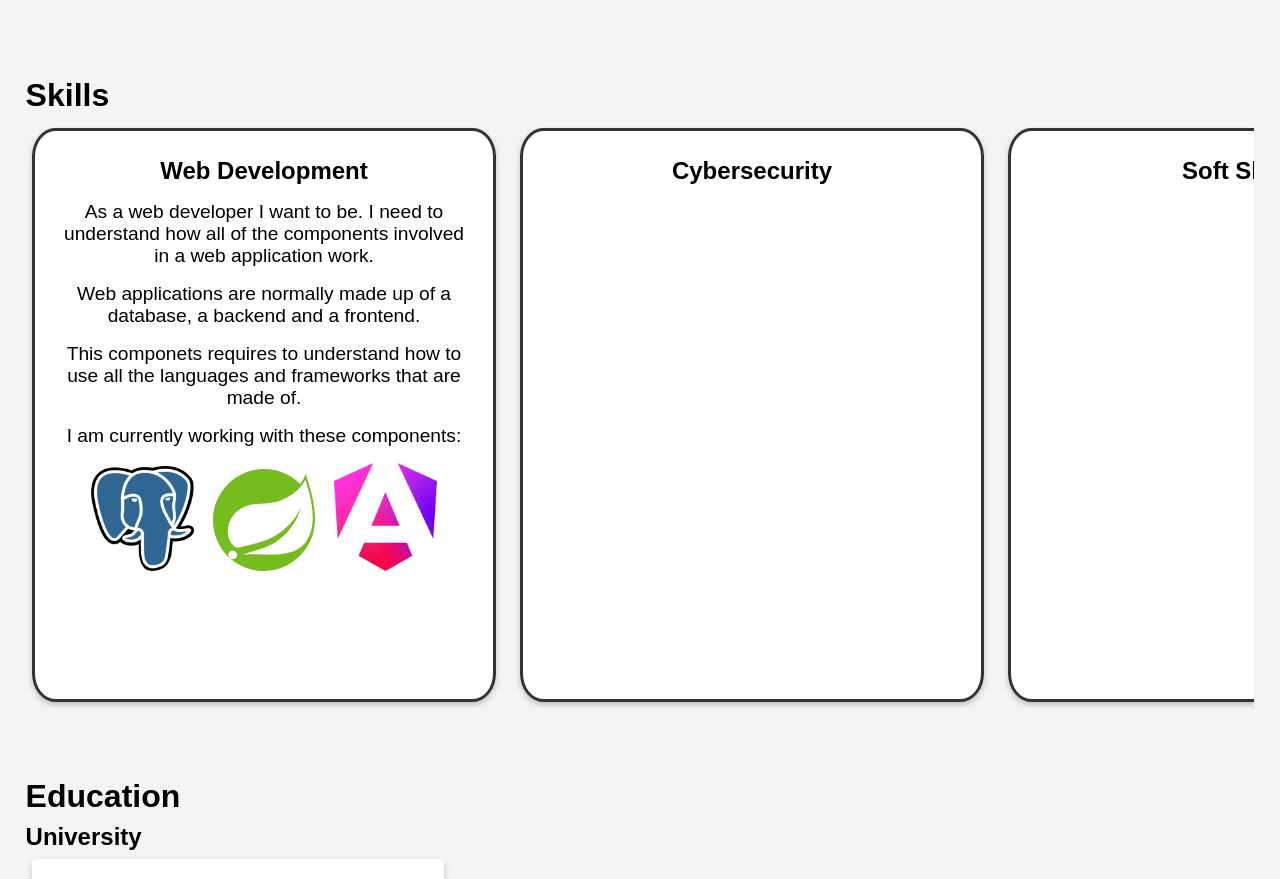
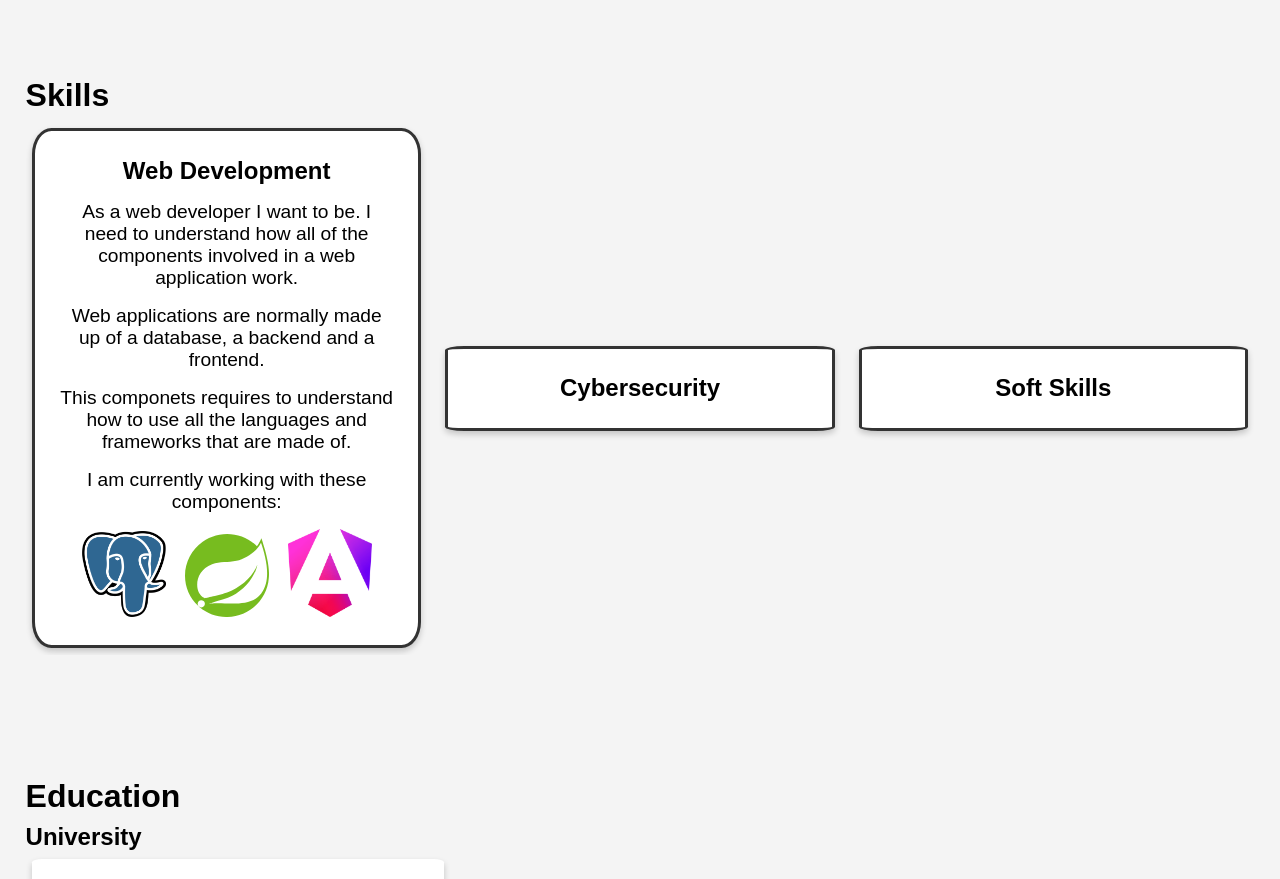
Before and after one commit to fercbrt/Portfolio, an Angular app: page / in a window 1280 px wide. Shown: the part 740-1619 px from the top of the page. Built offline with nearby package versions, Linux system fonts and the light colour scheme.

Commit message:
Update some styles

```diff
--- a/src/styles.css
+++ b/src/styles.css
@@ -150,8 +150,8 @@ a {
 
 .skills-container {
   width: 33%;
-  min-width: 410px;
-  height: 65vh;
+  min-width: 310px;
+  min-height: fit-content;
   padding: 1.5rem;
   align-items: center;
   text-align: center;
```
